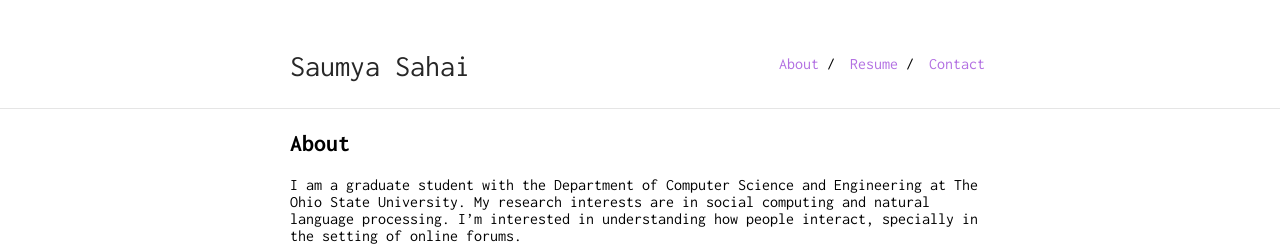
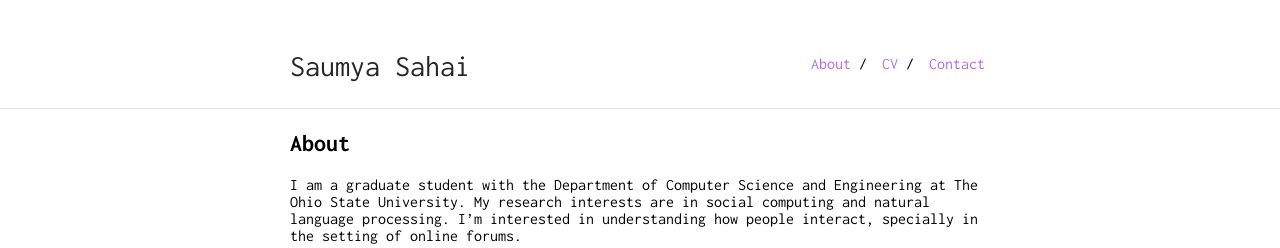
Before and after one commit to sahaisaumya/sahaisaumya.github.io, a Jekyll site: the page built from index.md, in a window 1280 px wide. Shown: the top 248 px of the page. Built offline with Jekyll 4.4.1, drawn with Linux system fonts in a browser that asks for light colours; our own code applies the rules of GitHub Pages for plain Markdown files.

Commit message:
Update _config.yml

```diff
--- a/_config.yml
+++ b/_config.yml
@@ -13,7 +13,7 @@ tracking_id: UA-179107942-1
 nav:
  - name: "About"
    link: ""
- - name: "Resume"
-   link: "resume.pdf"
+ - name: "CV"
+   link: "cv"
  - name: "Contact"
    link: "contact"
```
